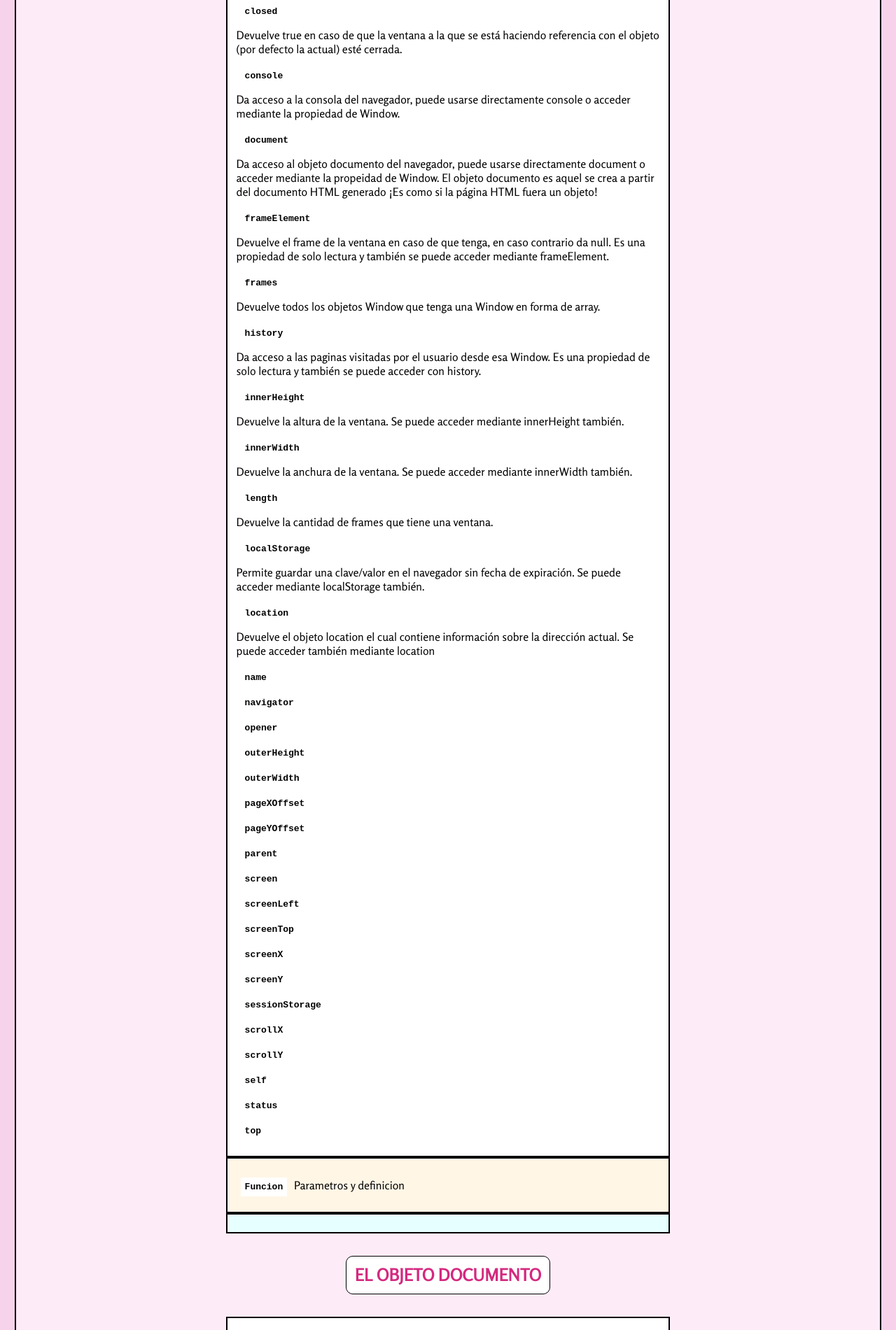
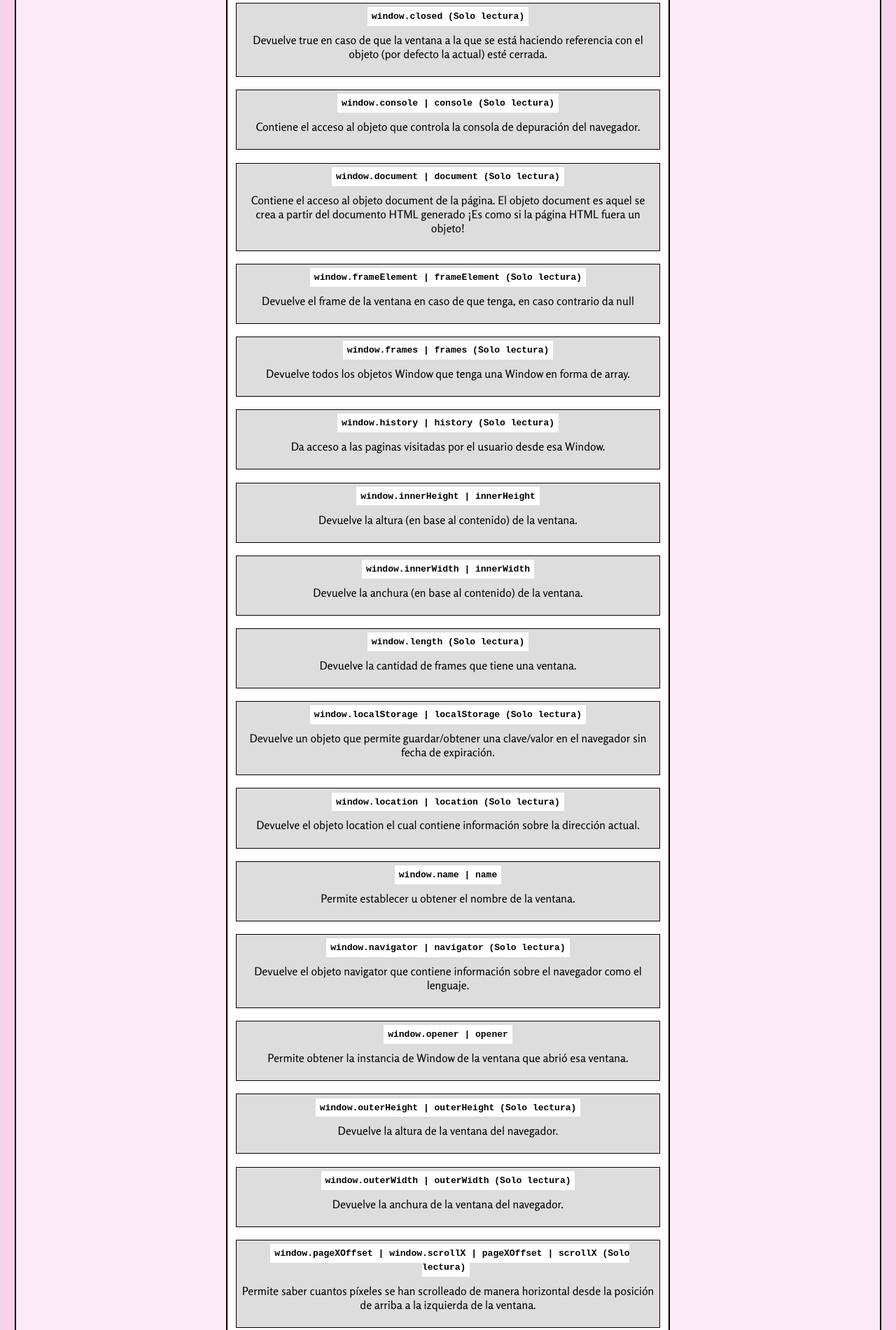
Before and after one commit to ATorada/CheatSheet_JS_Objetos, a plain HTML site: page index.html in a window 1280 px wide. Shown: the part 341-2242 px from the top of the page at 70% size. Drawn offline with Linux system fonts and the light colour scheme.

Commit message:
FEAT - Propiedades Window

```diff
--- a/css/style.css
+++ b/css/style.css
@@ -19,7 +19,6 @@ header h2 {
 header h1 {
     font-size: 3em;
 }
-
 
 section {
     margin: 1%;
@@ -49,7 +48,7 @@ article h2 {
     background-color: white;
 }
 
-code:not(.propiedades > code) {
+code {
     padding: 1%;
     margin: 1%;
 
@@ -66,32 +65,6 @@ footer {
     font-weight: bold;
 
     color: #ff42c0;
-}
-
-.bordeCaja {
-    padding: 1px;
-
-    color: black;
-    border: 1px black dotted;
-}
-
-.bordeCajaParrafo {
-    padding: 1px;
-
-    color: red;
-    border: 1px black dotted;
-}
-
-.exterior {
-    padding: 1px;
-
-    border: 1px black dotted;
-    color: gray;
-}
-
-.interior {
-    color: beige;
-    border: 1px black dotted;
 }
 
 .contenedor {
@@ -113,6 +86,14 @@ footer {
 
     border: 2px solid black;
     background-color: #ffffff;
+}
+
+.propiedad {
+    text-align: center;
+    margin-top: 3%;
+    background-color: rgb(221, 221, 221);
+    padding: 1%;
+    border: 1px solid black;
 }
 
 .funciones {
--- a/index.html
+++ b/index.html
@@ -23,67 +23,136 @@
                             Window es el objeto que representa la ventana abierta del navegador, es
                             decir la página que tiene cargada nuestro navegador.</p>
                         <p>
-                        <div>
-                            <code>closed</code>
-                            <p>Devuelve true en caso de que la ventana a la que se está haciendo referencia con el objeto (por defecto la actual) esté cerrada.</p>
-                            <code>console</code>
-                            <p>Da acceso a la consola del navegador, puede usarse directamente console o acceder mediante la propiedad de Window.</p>
-                            <code>document</code>
-                            <p>Da acceso al objeto documento del navegador, puede usarse directamente document o acceder mediante la propeidad de Window. El objeto documento es aquel se crea a partir del documento HTML generado ¡Es como si la página HTML fuera un objeto!</p>
-                            <code>frameElement</code>
-                            <p>Devuelve el frame de la ventana en caso de que tenga, en caso contrario da null. Es una propiedad de solo lectura y también se puede acceder mediante frameElement.</p>
-                            <code>frames</code>
+                        <div class="propiedad">
+                            <code>window.closed (Solo lectura)</code>
+                            <p>Devuelve true en caso de que la ventana a la que se está haciendo referencia con el
+                                objeto (por defecto la actual) esté cerrada.</p>
+                        </div>
+
+                        <div class="propiedad">
+                            <code>window.console | console (Solo lectura)</code>
+                            <p>Contiene el acceso al objeto que controla la consola de depuración del navegador.</p>
+                        </div>
+
+                        <div class="propiedad">
+                            <code>window.document | document (Solo lectura)</code>
+                            <p>Contiene el acceso al objeto document de la página. El objeto document es aquel se crea a
+                                partir del documento HTML generado ¡Es como si la página HTML fuera un objeto!</p>
+                        </div>
+
+                        <div class="propiedad">
+                            <code>window.frameElement | frameElement  (Solo lectura)</code>
+                            <p>Devuelve el frame de la ventana en caso de que tenga, en caso contrario da null</p>
+                        </div>
+
+                        <div class="propiedad">
+                            <code>window.frames | frames (Solo lectura)</code>
                             <p>Devuelve todos los objetos Window que tenga una Window en forma de array.</p>
-                            <code>history</code>
-                            <p>Da acceso a las paginas visitadas por el usuario desde esa Window. Es una propiedad de solo lectura y también se puede acceder con history.</p>
-                            <code>innerHeight</code>
-                            <p>Devuelve la altura de la ventana. Se puede acceder mediante innerHeight también.</p>
-                            <code>innerWidth</code>
-                            <p>Devuelve la anchura de la ventana. Se puede acceder mediante innerWidth también.</p>
-                            <code>length</code>
+                        </div>
+
+                        <div class="propiedad">
+                            <code>window.history | history (Solo lectura)</code>
+                            <p>Da acceso a las paginas visitadas por el usuario desde esa Window.</p>
+                        </div>
+
+                        <div class="propiedad">
+                            <code>window.innerHeight | innerHeight</code>
+                            <p>Devuelve la altura (en base al contenido) de la ventana.</p>
+                        </div>
+
+                        <div class="propiedad">
+                            <code>window.innerWidth | innerWidth</code>
+                            <p>Devuelve la anchura (en base al contenido) de la ventana.</p>
+                        </div>
+
+                        <div class="propiedad">
+                            <code>window.length (Solo lectura)</code>
                             <p>Devuelve la cantidad de frames que tiene una ventana.</p>
-                            <code>localStorage</code>
-                            <p>Permite guardar una clave/valor en el navegador sin fecha de expiración. Se puede acceder mediante localStorage también.</p>
-                            <code>location</code>
-                            <p>Devuelve el objeto location el cual contiene información sobre la dirección actual. Se puede acceder también mediante location</p>
-                            <code>name</code>
-                            <p></p>
-                            <code>navigator</code>
-                            <p></p>
-                            <code>opener</code>
-                            <p></p>
-                            <code>outerHeight</code>
-                            <p></p>
-                            <code>outerWidth</code>
-                            <p></p>
-                            <code>pageXOffset</code>
-                            <p></p>
-                            <code>pageYOffset</code>
-                            <p></p>
-                            <code>parent</code>
-                            <p></p>
-                            <code>screen</code>
-                            <p></p>
-                            <code>screenLeft</code>
-                            <p></p>
-                            <code>screenTop</code>
-                            <p></p>
-                            <code>screenX</code>
-                            <p></p>
-                            <code>screenY</code>
-                            <p></p>
-                            <code>sessionStorage</code>
-                            <p></p>
-                            <code>scrollX</code>
-                            <p></p>
-                            <code>scrollY</code>
-                            <p></p>
-                            <code>self</code>
-                            <p></p>
-                            <code>status</code>
-                            <p></p>
-                            <code>top</code>
-                            <p></p>
+                        </div>
+
+                        <div class="propiedad">
+                            <code>window.localStorage | localStorage (Solo lectura)</code>
+                            <p>Devuelve un objeto que permite guardar/obtener una clave/valor en el navegador sin fecha
+                                de expiración.</p>
+                        </div>
+
+                        <div class="propiedad">
+                            <code>window.location | location (Solo lectura)</code>
+                            <p>Devuelve el objeto location el cual contiene información sobre la dirección actual.</p>
+                        </div>
+
+                        <div class="propiedad">
+                            <code>window.name | name</code>
+                            <p>Permite establecer u obtener el nombre de la ventana.</p>
+                        </div>
+
+                        <div class="propiedad">
+                            <code>window.navigator | navigator (Solo lectura)</code>
+                            <p>Devuelve el objeto navigator que contiene información sobre el navegador como el
+                                lenguaje.</p>
+                        </div>
+
+                        <div class="propiedad">
+                            <code>window.opener | opener</code>
+                            <p>Permite obtener la instancia de Window de la ventana que abrió esa ventana.</p>
+                        </div>
+
+                        <div class="propiedad">
+                            <code>window.outerHeight | outerHeight (Solo lectura)</code>
+                            <p>Devuelve la altura de la ventana del navegador.</p>
+                        </div>
+
+                        <div class="propiedad">
+                            <code>window.outerWidth | outerWidth (Solo lectura)</code>
+                            <p>Devuelve la anchura de la ventana del navegador.</p>
+                        </div>
+
+                        <div class="propiedad">
+                                <code> window.pageXOffset | window.scrollX | pageXOffset | scrollX (Solo lectura)</code>
+                            <p>Permite saber cuantos píxeles se han scrolleado de manera horizontal desde la posición de
+                                arriba a la izquierda de la ventana.</p>
+                        </div>
+
+                        <div class="propiedad">
+                                <code>window.pageYOffset | window.scrollY | pageYOffset | scrollY (Solo lectura)</code>
+                            <p>Permite saber cuantos píxeles se han scrolleado de manera vertical desde la posición de
+                                arriba a la izquierda de la ventana.</p>
+                        </div>
+
+                        <div class="propiedad">
+                            <code>window.parent | parent (Solo lectura)</code>
+                            <p>Devuelve el objeto window que es padre de la window que lo solicita.</p>
+                        </div>
+
+                        <div class="propiedad">
+                            <code>window.screen | screen (Solo lectura)</code>
+                            <p>Devuelve el objeto screen que contiene información sobre la pantalla del cliente.</p>
+                        </div>
+
+                        <div class="propiedad">
+                            <code>window.screenLeft | window.screenX | screenLeft | screenX (Solo lectura)</code>
+                            <p>Devuelve la posición horizontal de la ventana en base a la pantalla.</p>
+                        </div>
+
+                        <div class="propiedad">
+                            <code>window.screenTop | window.screenY | screenTop | screenY (Solo lectura)</code>
+                            <p>Devuelve la posición vertical de la ventana en base a la pantalla.</p>
+                        </div>
+
+                        <div class="propiedad">
+                            <code>window.sessionStorage | sessionStorage</code>
+                            <p>Devuelve un objeto que puede guardar/obtener una clave/valor en el navegador que se
+                                borrará cuando este se cierre.</p>
+                        </div>
+
+                        <div class="propiedad">
+                            <code>window.self | self (Solo lectura)</code>
+                            <p>Devuelve la instancia del objeto window de esa ventana.</p>
+                        </div>
+
+                        <div class="propiedad">
+                            <code>window.top | top (Solo lectura)</code>
+                            <p>Devuelve la instancia de la window más alta de la jerarquía de windows abiertas.</p>
                         </div>
                         </p>
                     </div>
@@ -106,10 +175,13 @@
                         <p><code>activeElement</code>propiedad que devuelve el elemento al que se le esta haciendo
                             focus.</p>
                         <p><code>baseURI</code>Propiedad que devuelve l'URI base de un documento. URI es el
-                            identificador uniforme de recursos, un texto corto que identifica sin error cualquier recurso accesible de la red.</p>
+                            identificador uniforme de recursos, un texto corto que identifica sin error cualquier
+                            recurso accesible de la red.</p>
                         <p><code>body</code>Propiedad que establece o devuelve el body de un documento</p>
-                        <p><code>characterSet</code>Propiedad que devuelve la codificación de los carácteres para un documento.</p>
-                        <p><code>cookie</code>Propiedad que establece o devuelve una lista separada por ";" con pares (clave =&gt; valor) de las "galletas" o cookies del documento.</p>
+                        <p><code>characterSet</code>Propiedad que devuelve la codificación de los carácteres para un
+                            documento.</p>
+                        <p><code>cookie</code>Propiedad que establece o devuelve una lista separada por ";" con pares
+                            (clave =&gt; valor) de las "galletas" o cookies del documento.</p>
                         <p><code>defaultView</code>Propiedad que devuelve el objeto ventana del documento.</p>
                         <p><code>designMode</code>Propiedad que establece o devuelve si el documento es editable.</p>
                         <p><code>doctype</code>Propiedad que devuelve el tipo de documento de un documento. </p>
@@ -123,10 +195,16 @@
                         <p><code>adoptNode()</code>metodo que adopta un nodo de otro documento. Un nodo es cualquier
                             etiqueta del body, como por ejemplo un &lt;p&gt; o incluso el &lt;body&gt;. Con JavaScript
                             podemos modificar estas etiquetas.</p>
-                        <p><code>close()</code>Metodo que cierra una ventana previamente abierta con el metodo <a href="#open">open()</a></p>
-                        <p><code>createAttribute()</code>Metodo que crea un atributo y devuelve el atributo como objeto de Atrr.</p>
-                        <p><code>createComment()</code>Metodo que crea un comentario y devuelve el nodo de comentario</p>
-                        <p><code>createDocumentFragment()</code>Metodo que crea un nodo fuera de la pantalla, para crear un fragmento de un nuevo documento y poder insertarlo en cualquier otro documento. También se puede utilizar para cambiar partes o añadir y volveras a añadir en el nuevo documento.</p>
+                        <p><code>close()</code>Metodo que cierra una ventana previamente abierta con el metodo <a
+                                href="#open">open()</a></p>
+                        <p><code>createAttribute()</code>Metodo que crea un atributo y devuelve el atributo como objeto
+                            de Atrr.</p>
+                        <p><code>createComment()</code>Metodo que crea un comentario y devuelve el nodo de comentario
+                        </p>
+                        <p><code>createDocumentFragment()</code>Metodo que crea un nodo fuera de la pantalla, para crear
+                            un fragmento de un nuevo documento y poder insertarlo en cualquier otro documento. También
+                            se puede utilizar para cambiar partes o añadir y volveras a añadir en el nuevo documento.
+                        </p>
                         <p><code>createElement()</code>Metodo que crea un elemento nodo.</p>
                         <p><code>createEvent()</code>Metodo que crea un evento de objeto.</p>
                         <p><code>createTextNode()</code>Metodo que crea un texto de nodo</p>
```
